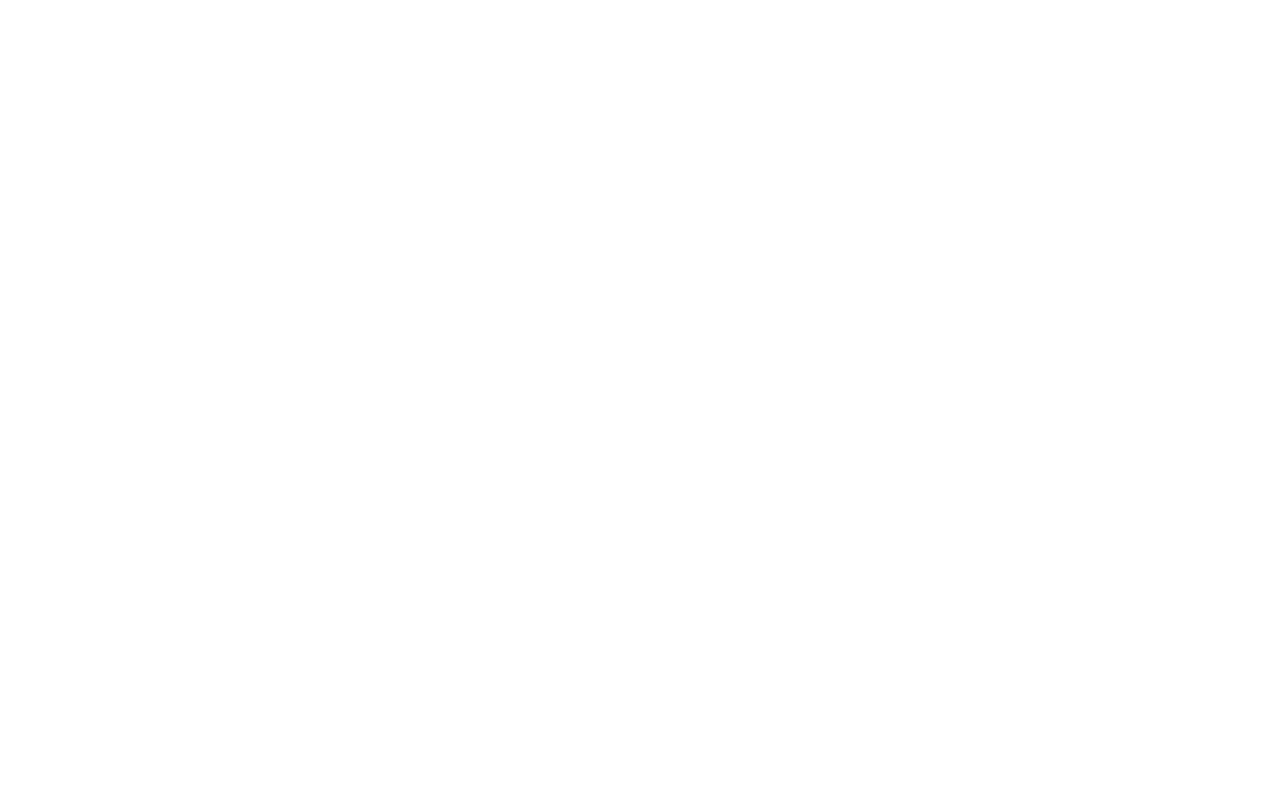
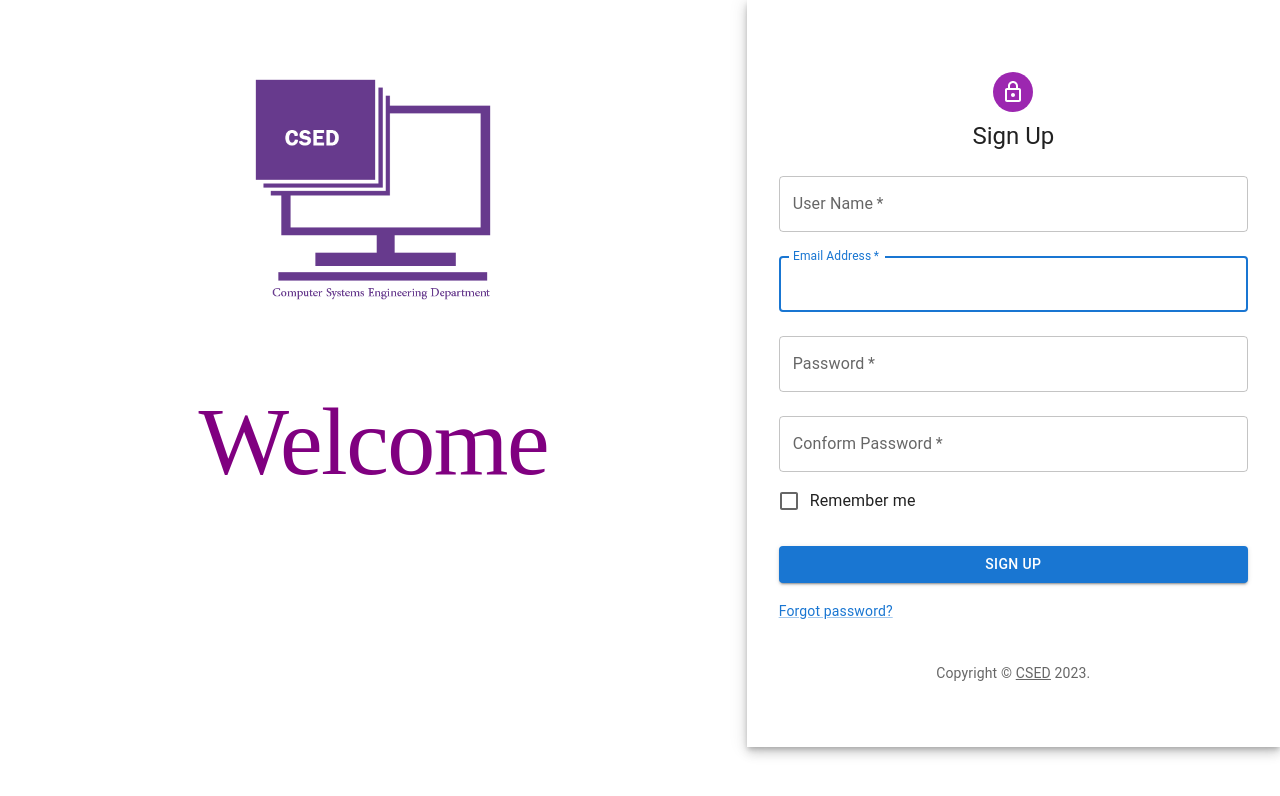
Before and after one commit to Maymoona12/CSED, a React (Vite) app in the folder Frontend/: page /login in a window 1280 px wide. Shown: the top 796 px of the page. Built offline with nearby package versions, Linux system fonts and the light colour scheme.

Commit message:
Add Signup Page

```diff
--- a/Frontend/src/App.jsx
+++ b/Frontend/src/App.jsx
@@ -1,9 +1,12 @@
 import React from "react";
-import Signup from "./pages/general-pages/Signup/signup";
+import Signup from "./pages/general-pages/Signup/Signup";
 
 function App() {
-  return;
-  <Signup />;
+  return (
+    <>
+      <Signup />
+    </>
+  );
 }
 
 export default App;
--- a/Frontend/src/pages/general-pages/Signup/signup.jsx
+++ b/Frontend/src/pages/general-pages/Signup/signup.jsx
@@ -23,15 +23,13 @@ function Copyright(props) {
     >
       {"Copyright © "}
       <Link color="inherit" href="https://mui.com/">
-        Your Website
+        CSED
       </Link>{" "}
       {new Date().getFullYear()}
       {"."}
     </Typography>
   );
 }
-
-// TODO remove, this demo shouldn't need to reset the theme.
 
 const defaultTheme = createTheme();
 
@@ -40,32 +38,48 @@ export default function Signup() {
     event.preventDefault();
     const data = new FormData(event.currentTarget);
     console.log({
+      username: data.get("user_name"),
       email: data.get("email"),
       password: data.get("password"),
+      conform_password: data.get("conform_password"),
     });
   };
 
   return (
     <ThemeProvider theme={defaultTheme}>
-      <Grid container component="main" sx={{ height: "100vh" }}>
+      <Grid
+        container
+        component="main"
+        sx={{ height: "100vh", alignItems: "flex-start" }}
+      >
         <CssBaseline />
-        <Grid
-          item
-          xs={false}
-          sm={4}
-          md={7}
-          sx={{
-            backgroundImage:
-              "url(https://source.unsplash.com/random?wallpapers)",
-            backgroundRepeat: "no-repeat",
-            backgroundColor: (t) =>
-              t.palette.mode === "light"
-                ? t.palette.grey[50]
-                : t.palette.grey[900],
-            backgroundSize: "cover",
-            backgroundPosition: "center",
-          }}
-        />
+        <Grid item xs={12} sm={4} md={7}>
+          <Box
+            sx={{
+              display: "flex",
+              flexDirection: "column",
+              alignItems: "center",
+              margin: "16px",
+            }}
+          >
+            <img
+              src="./Images/Logo.png"
+              alt="Logo"
+              style={{ width: "500px", height: "auto" }}
+            />
+            <Typography
+              variant="h1"
+              sx={{
+                mt: 2,
+                color: "purple",
+                textAlign: "center",
+                fontFamily: "Brush Script MT",
+              }}
+            >
+              Welcome
+            </Typography>
+          </Box>
+        </Grid>
         <Grid item xs={12} sm={8} md={5} component={Paper} elevation={6} square>
           <Box
             sx={{
@@ -80,7 +94,7 @@ export default function Signup() {
               <LockOutlinedIcon />
             </Avatar>
             <Typography component="h1" variant="h5">
-              Sign in
+              Sign Up
             </Typography>
             <Box
               component="form"
@@ -88,6 +102,16 @@ export default function Signup() {
               onSubmit={handleSubmit}
               sx={{ mt: 1 }}
             >
+              <TextField
+                margin="normal"
+                required
+                fullWidth
+                id="user_name"
+                label="User Name"
+                name="user_name"
+                autoComplete="user_name"
+                autoFocus
+              />
               <TextField
                 margin="normal"
                 required
@@ -108,6 +132,16 @@ export default function Signup() {
                 id="password"
                 autoComplete="current-password"
               />
+              <TextField
+                margin="normal"
+                required
+                fullWidth
+                name="conform_password"
+                label="Conform Password"
+                type="password"
+                id="conform_password"
+                autoComplete="current-password"
+              />
               <FormControlLabel
                 control={<Checkbox value="remember" color="primary" />}
                 label="Remember me"
@@ -118,17 +152,12 @@ export default function Signup() {
                 variant="contained"
                 sx={{ mt: 3, mb: 2 }}
               >
-                Sign In
+                Sign Up
               </Button>
               <Grid container>
                 <Grid item xs>
                   <Link href="#" variant="body2">
                     Forgot password?
-                  </Link>
-                </Grid>
-                <Grid item>
-                  <Link href="#" variant="body2">
-                    {"Don't have an account? Sign Up"}
                   </Link>
                 </Grid>
               </Grid>
```
Also changed, not shown: Frontend/Images/Logo.png (added).
